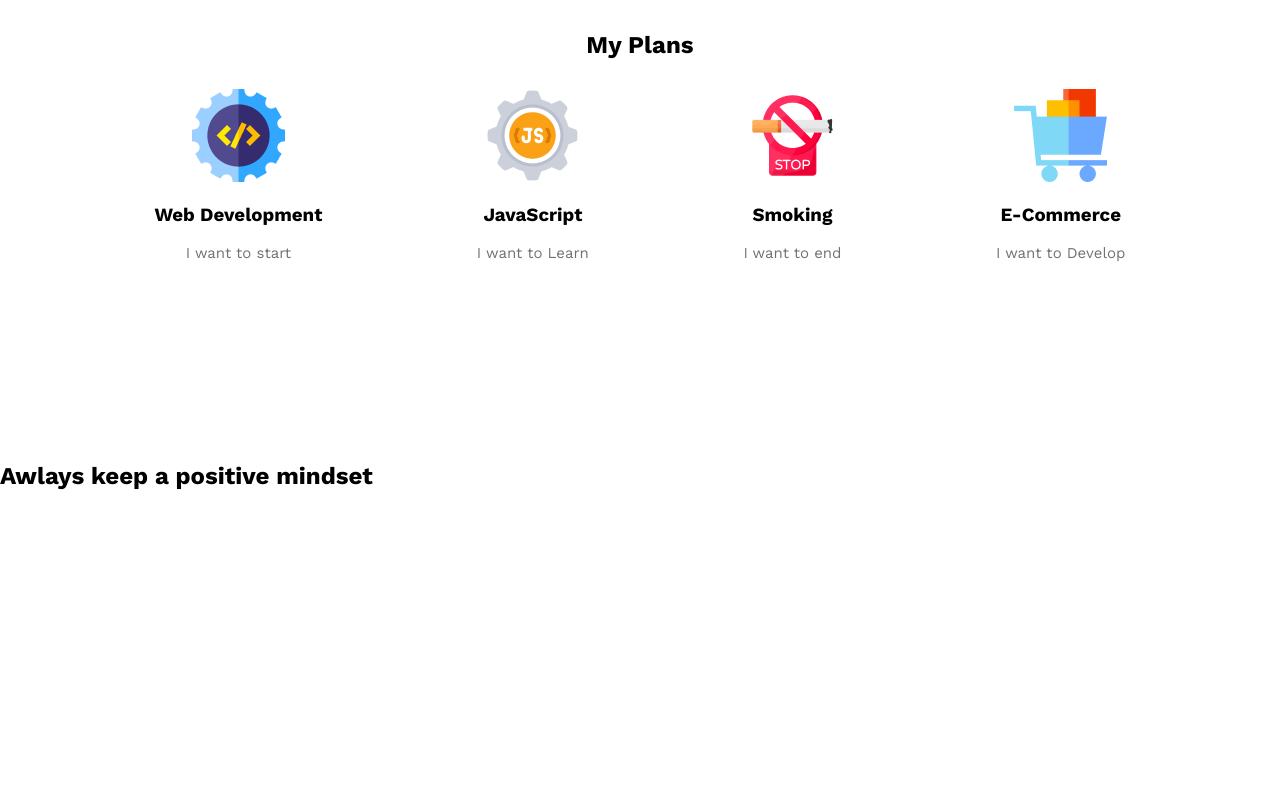
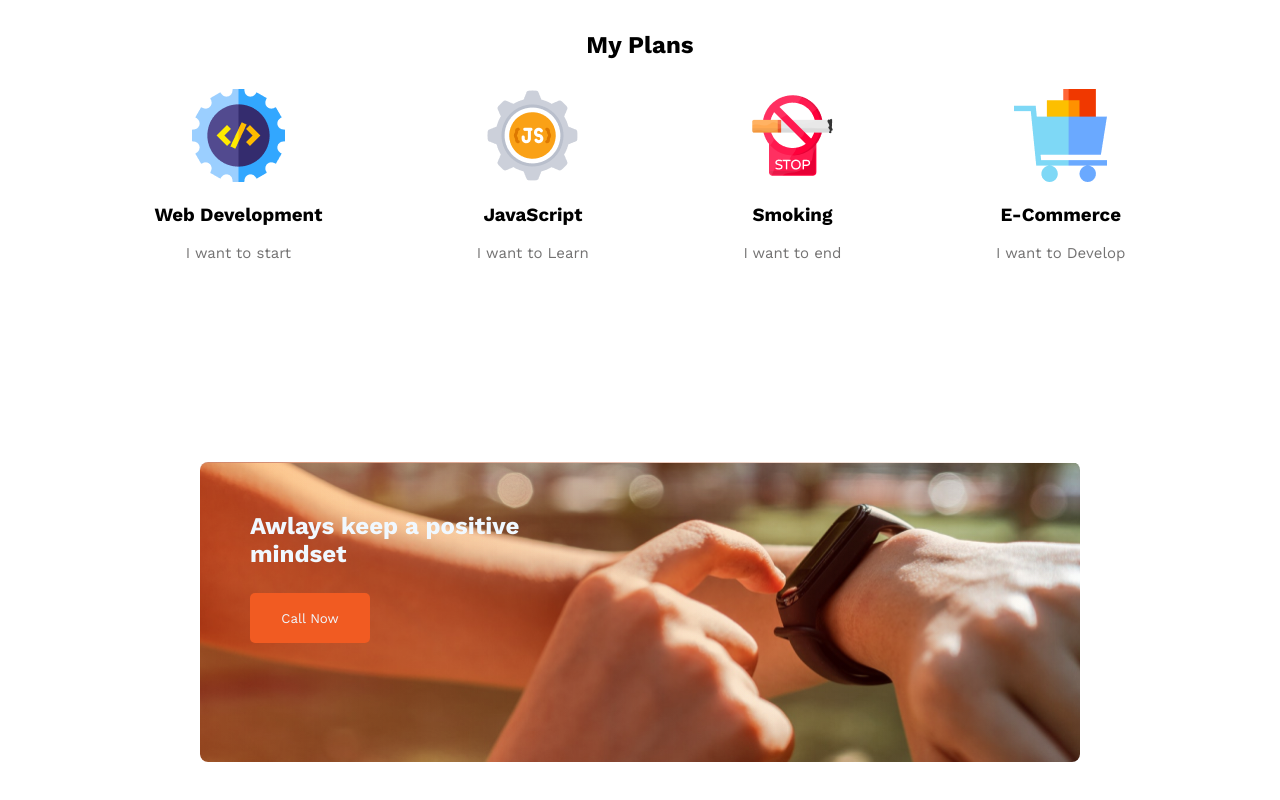
Before and after one commit to Saif-Rahman-801/new-year-new-me-prac, a plain HTML site: page index.html in a window 1280 px wide. Shown: the part 1579-2379 px from the top of the page. Before the commit the page ends 2069 px from the top, so only its background shows below. Drawn offline with nearby package versions, Linux system fonts and the light colour scheme.

Commit message:
mindset section done

```diff
--- a/index.html
+++ b/index.html
@@ -88,7 +88,13 @@
       <!-- Mindset section -->
       <section class="mindset">
         <div class="mindset-container">
-          <h1 class="banner-title mindset-title">Awlays keep a positive mindset</h1>
+          <h1 class="banner-title mindset-title">
+            Awlays keep a positive<br />
+            mindset
+          </h1>
+          <div class="mindset-button">
+            <button class="btn-primary">Call Now</button>
+          </div>
         </div>
       </section>
     </main>
--- a/styles/styles.css
+++ b/styles/styles.css
@@ -66,42 +66,58 @@ main {
 }
 
 /* my plans section styles */
-.my-plan{
+.my-plan {
   margin-top: 70px;
 }
 
-.my-plan-title{
+.my-plan-title {
   text-align: center;
 }
 
-.want-to-container div > h3{
+.want-to-container div > h3 {
   margin: 18px 0;
 }
-.want-to-container div > p{
+.want-to-container div > p {
   color: #737272;
   font-family: Work Sans;
   font-size: 15px;
   font-weight: 500;
 }
 
-.want-to-container{
+.want-to-container {
   margin-top: 30px;
   display: flex;
   justify-content: space-evenly;
 }
 
-.want-to-container> div{
+.want-to-container > div {
   text-align: center;
 }
 
+/* mindset section styles */
+.mindset {
+  margin: 200px;
+}
 
+.mindset-container {
+  max-width: 1000px;
+  height: 300px;
+  margin: 0 auto;
+  background-image: url("../images/watch.png"),
+    linear-gradient(90deg, #c0582eb9 0%, rgba(241, 91, 34, 0) 100%);
+  background-size: cover;
+  background-blend-mode: overlay;
+  border-radius: 8px;
+}
 
+.mindset-title {
+  margin: 25px 0;
+  color: aliceblue;
+  padding-top: 50px;
+  padding-left: 50px;
 
+}
 
-
-
-
-/* mindset section styles */
-.mindset{
-    margin-top: 200px;
+.mindset-button{
+    padding-left: 50px;
 }
```
Lines whose indentation alone changed are shown as unchanged.
